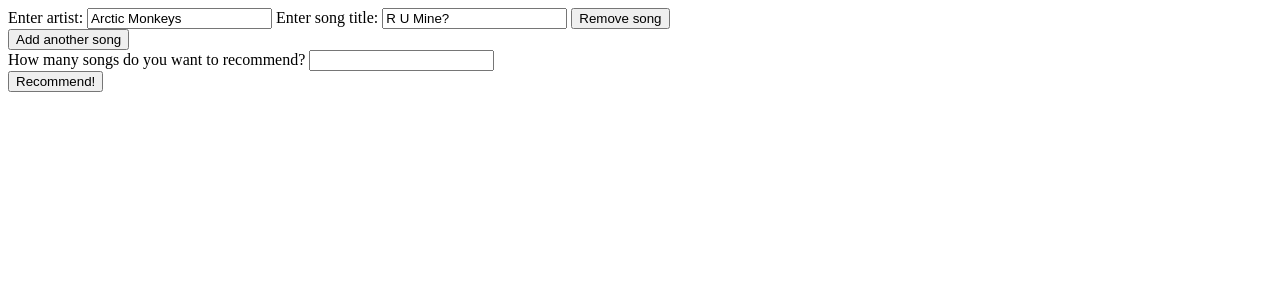
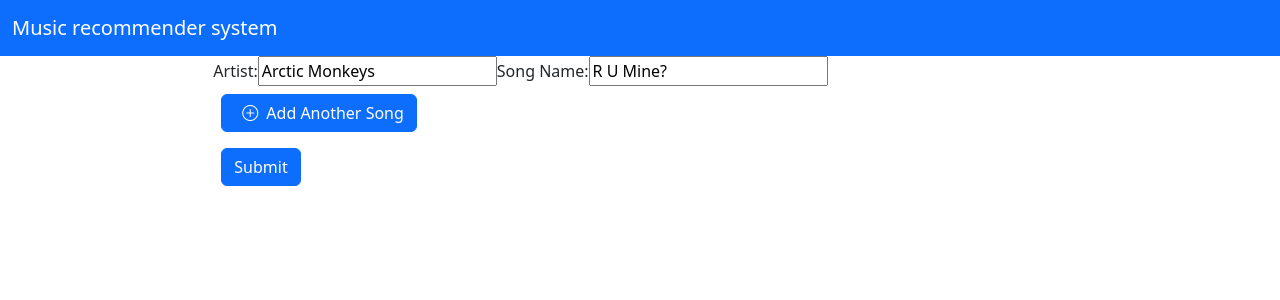
Before and after one commit to tomaszkalus/flask-music-recommender, a Flask app: page / in a window 1280 px wide. Shown: the top 300 px of the page. Run offline with Flask 3, Linux system fonts and the light colour scheme.

Commit message:
Refactored JS with VueJS, added Bootstrap

```diff
--- a/app.py
+++ b/app.py
@@ -12,6 +12,7 @@ def main():
 
     if request.method == 'POST':
 
+        # print(request.data)
         if request.headers.get('Content-Type') != "application/json":
             abort(404)
         songs = request.get_json()
@@ -24,14 +25,20 @@ def main():
         recommended_songs['artists'] = recommended_songs['artists'].apply(lambda x: json.loads(x))
         recommended_songs['genres'] = recommended_songs['genres'].apply(lambda x: json.loads(x))
 
-        recommended_songs_json = recommended_songs.to_json(orient='records')
-        return recommended_songs_json
+        recommended_songs = recommended_songs.to_json(orient='records')
+        return recommended_songs
+
+        # recommended_songs = recommended_songs.values.tolist()
+
+        # return render_template('recommendations.html', songs=recommended_songs)
 
 
-@app.route("/recommendations")
+@app.route("/recommendations", methods=['POST'])
 def show_recommendations():
     recommended_songs = request.args.get('recommended_songs', default=None)
     if recommended_songs is not None:
         recommended_songs = json.loads(recommended_songs)
 
+    print(recommended_songs)
+    return 'Hello'
     return render_template('recommendations.html', songs=recommended_songs)
--- a/static/script.js
+++ b/static/script.js
@@ -10,7 +10,7 @@ document.addEventListener("DOMContentLoaded", function () {
     })
 
     form.addEventListener("submit", function (event) {
-      event.preventDefault(); // Prevent default form submission
+      // event.preventDefault(); // Prevent default form submission
 
       // Get form data and create a FormData object
       const formData = new FormData(form);
--- a/templates/index.html
+++ b/templates/index.html
@@ -1,32 +1,63 @@
 {% extends "layout.html" %}
 {% block content %}
 
-<form id="songs-selection" method="POST">
+<div id="app" class="col-md-8 mx-auto">
+    <form @submit.prevent="submitForm">
+        <div v-for="(song, index) in user_songs" :key="index">
+            <label>Artist:</label>
+            <input type="text" v-model="song.artist" required>
+            <label>Song Name:</label>
+            <input type="text" v-model="song.name" required>
+            <button v-if="index > 0" type="button" class="btn btn-outline-danger" @click="removeSong(index)"><i class="bi bi-dash-circle"></i></button>
+        </div>
+        <button type="button" class="btn btn-primary m-2" @click="addSong"><i class="bi bi-plus-circle mx-2"></i>Add Another Song</button>
+        <br>
+        <input type="submit" class="btn btn-primary m-2" value="Submit">
+    </form>
+</div>
 
-    <template id="song-selection-template">
-        <div class="song-selection">
-            <label for="artist-textbox">Enter artist:</label>
-            <input type="text" class="song-data artist-textbox" name="artist" value="Arctic Monkeys">
-            <label for="title-textbox">Enter song title:</label>
-            <input type="text" class="song-data title-textbox" name="title" value="R U Mine?">
-            <button type="button" class="delete-song-button">Remove song</button>
-        </div>
-    </template>
+<script type="module">
 
-    <div id="songs-selectors">
+    import { createApp, ref } from 'https://unpkg.com/vue@3/dist/vue.esm-browser.js'
 
-    </div>
-    <button type="button" id="add-new-song">Add another song</button><br>
+    createApp({
+        setup() {
+            const user_songs = ref([{ artist: "Arctic Monkeys", name: "R U Mine?" }]);
 
-    <label for="title-textbox">How many songs do you want to recommend?</label>
-    <input type="number" id="n-selector" name="no_songs"><br>
+            function addSong() {
+                user_songs.value.push({ artist: "", name: "" });
+            }
 
-    <button type="submit">Recommend!</button>
+            function removeSong(index) {
+                if (user_songs.value.length > 1) {
+                    user_songs.value.splice(index, 1);
+                }
+            }
+
+            function submitForm() {
+                const songsJson = JSON.stringify(user_songs.value)
+
+                fetch("{{url_for('main')}}", {
+                    method: "POST",
+                    body: songsJson,
+                    headers: { "Content-Type": "application/json", }})
+                    .then((response) => response.json()) // If expecting JSON response
+                    .then((data) => { console.log(data); })
+                    .catch((error) => {
+                        console.error("Error:", error);
+                    });
+            }
+
+            return {
+                user_songs,
+                addSong,
+                removeSong,
+                submitForm
+            }
+        }
+    }).mount('#app')
 
 
-</form>
-
-
-
+</script>
 
 {% endblock %}
--- a/templates/layout.html
+++ b/templates/layout.html
@@ -3,17 +3,18 @@
     <head>
         <meta charset="utf-8">
         <meta http-equiv="X-UA-Compatible" content="IE=edge">
-        <title></title>
+        <title>Music Recommendation System</title>
         <meta name="description" content="">
         <meta name="viewport" content="width=device-width, initial-scale=1">
-        <link rel="stylesheet" href="{{ url_for('static', filename='style.css') }}">
+        <link href="https://cdn.jsdelivr.net/npm/bootstrap@5.3.0/dist/css/bootstrap.min.css" rel="stylesheet" integrity="sha384-9ndCyUaIbzAi2FUVXJi0CjmCapSmO7SnpJef0486qhLnuZ2cdeRhO02iuK6FUUVM" crossorigin="anonymous">
+        <link rel="stylesheet" href="https://cdn.jsdelivr.net/npm/bootstrap-icons@1.10.2/font/bootstrap-icons.css" integrity="sha384-b6lVK+yci+bfDmaY1u0zE8YYJt0TZxLEAFyYSLHId4xoVvsrQu3INevFKo+Xir8e" crossorigin="anonymous">
     </head>
     <body>
 
+        {% include 'navbar.html' %}
+
         {% block content %}
-
         {% endblock %}
 
-        <script src="{{ url_for('static', filename='script.js') }}"></script>
     </body>
 </html>
--- /dev/null
+++ b/templates/navbar.html
@@ -0,0 +1,5 @@
+<nav class="navbar bg-primary" data-bs-theme="dark">
+    <div class="container-fluid">
+        <a class="navbar-brand" href="#">Music recommender system</a>
+    </div>
+</nav>
```
Also changed, not shown: templates/recommendations.html (+15 -14 lines).
